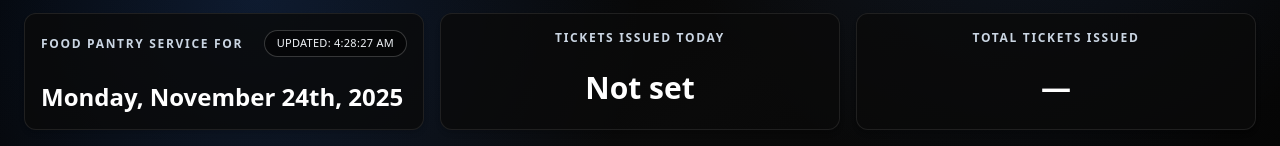
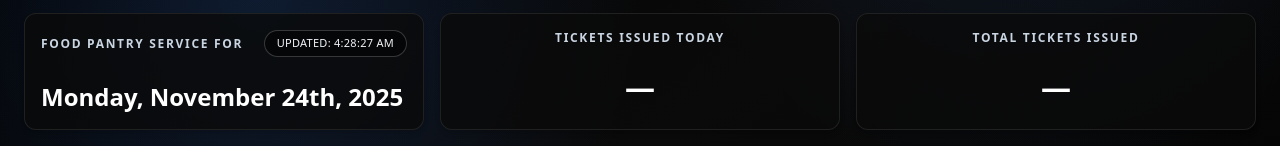
Before and after one commit to MattGeiger/lotto, a Next.js app: page / in a window 1280 px wide. Shown: the part 165-311 px from the top of the page. Built offline with nearby package versions, Linux system fonts and the light colour scheme; no server answers; the database is empty.

Commit message:
Use consistent empty state for ticket stats

```diff
--- a/src/components/readonly-display.tsx
+++ b/src/components/readonly-display.tsx
@@ -141,7 +141,7 @@ export const ReadOnlyDisplay = () => {
             </CardHeader>
             <CardContent>
               <p className="text-3xl font-bold text-white">
-                {startNumber && endNumber ? `${startNumber} – ${endNumber}` : "Not set"}
+                {startNumber && endNumber ? `${startNumber} – ${endNumber}` : "—"}
               </p>
             </CardContent>
           </Card>
```
